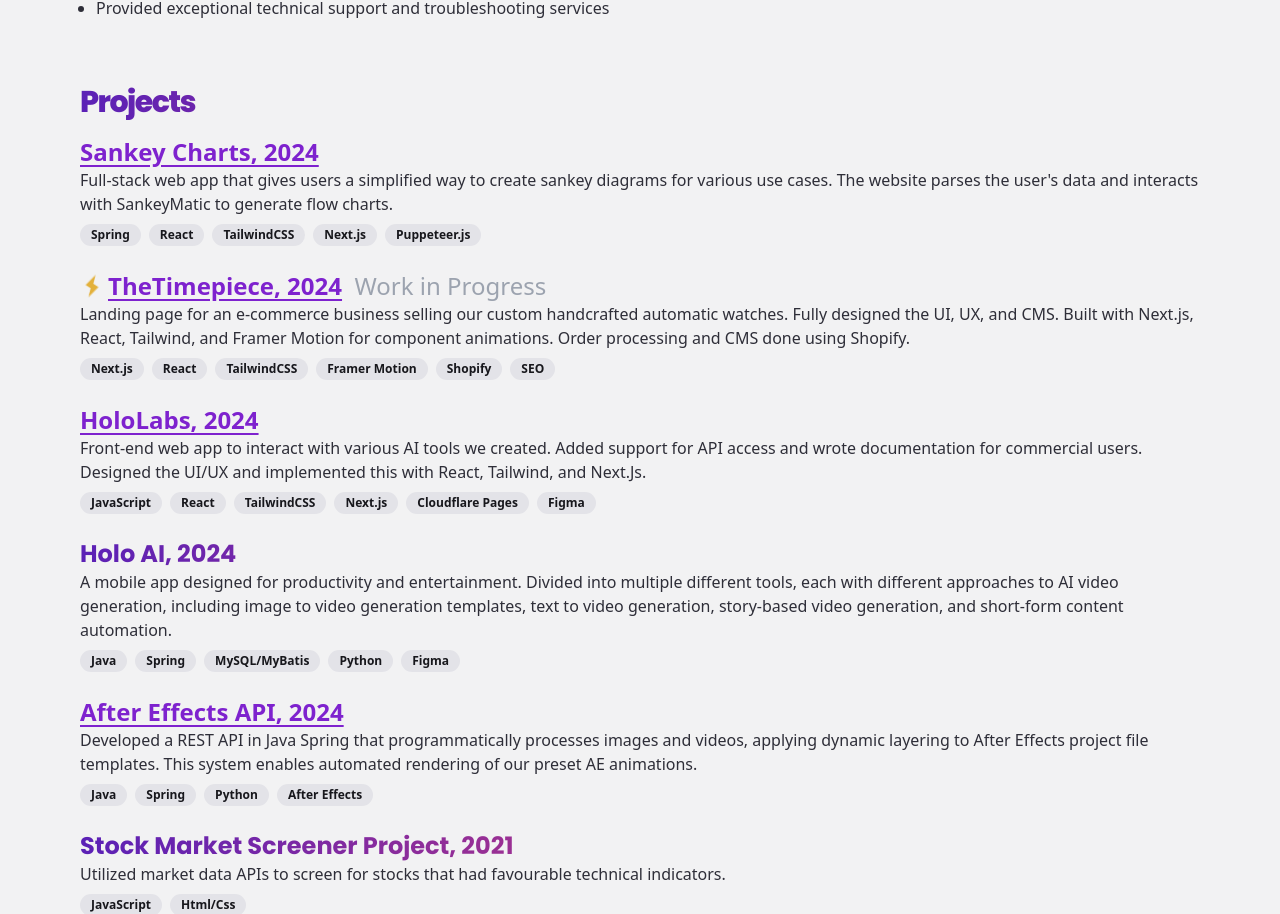
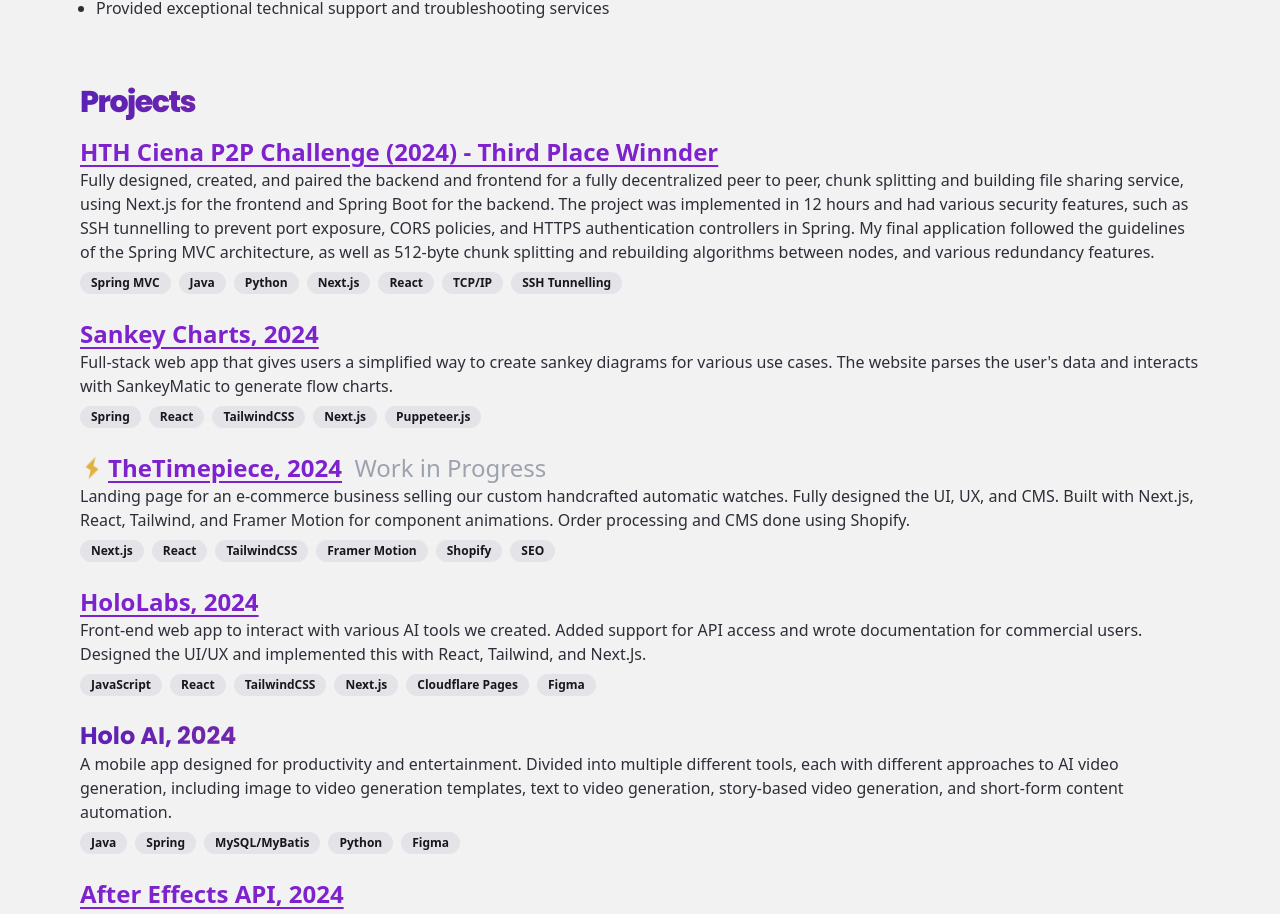
Before and after one commit to mding022/millerding.com, a Next.js app: page / in a window 1280 px wide. Shown: the part 1156-2070 px from the top of the page. Built offline with nearby package versions, Linux system fonts and the light colour scheme.

Commit message:
Updates to my career

```diff
--- a/components/content.tsx
+++ b/components/content.tsx
@@ -138,6 +138,25 @@
                     </span>
                 </h2>
                 <div className="grid gap-6">
+                    <div>
+                        <Link href="https://github.com/mding022/ciena-p2p" target="_blank">
+                            <span className="text-2xl font-bold underline underline-offset-4 text-purple-700 hover:text-purple-600">
+                                HTH Ciena P2P Challenge (2024) - Third Place Winnder
+                            </span>
+                        </Link>
+                        <p className="text-muted-foreground">
+                            Fully designed, created, and paired the backend and frontend for a fully decentralized peer to peer, chunk splitting and building file sharing service, using Next.js for the frontend and Spring Boot for the backend. The project was implemented in 12 hours and had various security features, such as SSH tunnelling to prevent port exposure, CORS policies, and HTTPS authentication controllers in Spring. My final application followed the guidelines of the Spring MVC architecture, as well as 512-byte chunk splitting and rebuilding algorithms between nodes, and various redundancy features.
+                        </p>
+                        <div className="mt-2 flex gap-2 hover:cursor-default">
+                            <Badge>Spring MVC</Badge>
+                            <Badge>Java</Badge>
+                            <Badge>Python</Badge>
+                            <Badge>Next.js</Badge>
+                            <Badge>React</Badge>
+                            <Badge>TCP/IP</Badge>
+                            <Badge>SSH Tunnelling</Badge>
+                        </div>
+                    </div>
                     <div>
                         <Link href="https://chart.millerding.com" target="_blank">
                             <span className="text-2xl font-bold underline underline-offset-4 text-purple-700 hover:text-purple-600">
```
Also changed, not shown: 1 other file (tests, documents, lock files or other folders).
